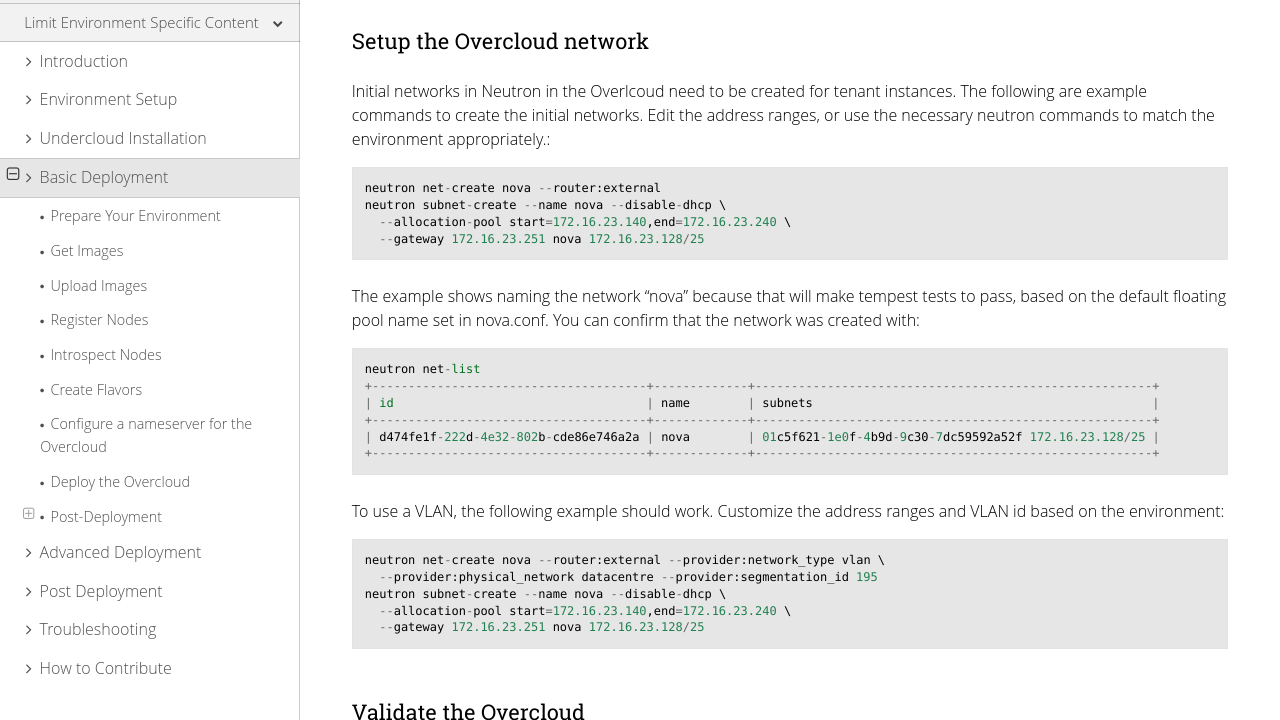
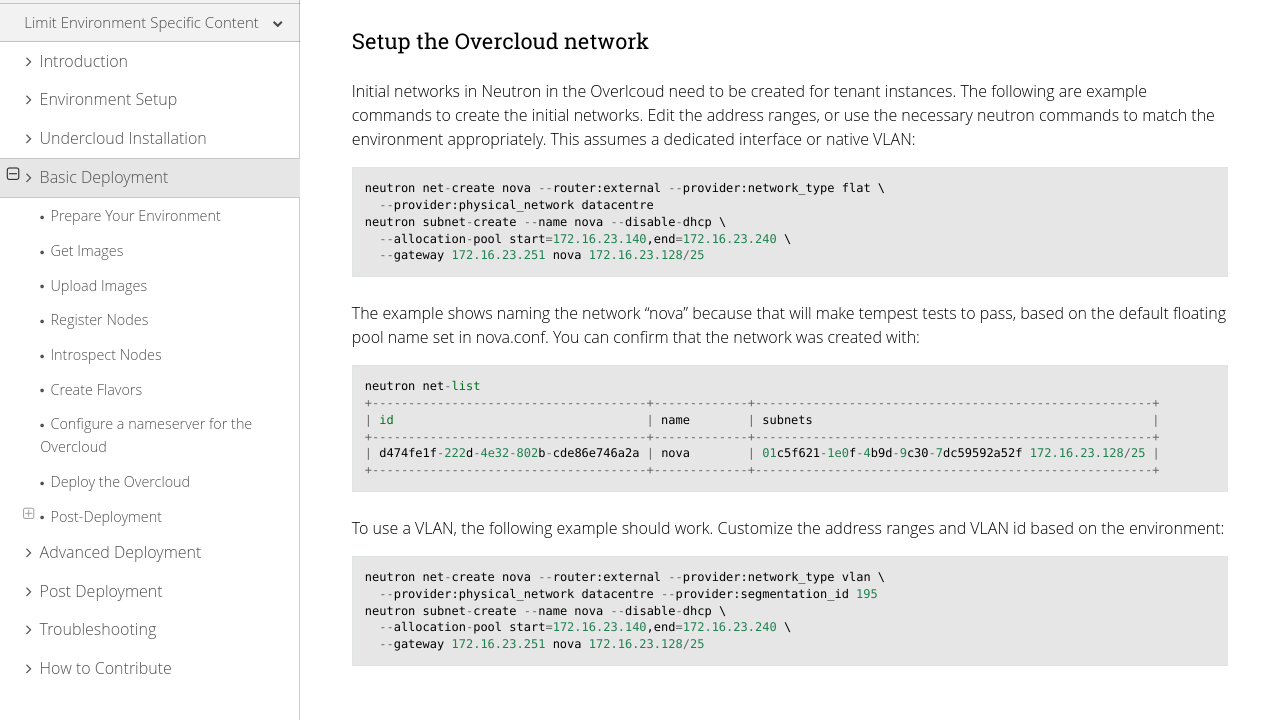
Before and after one commit to openstack-archive/instack-undercloud, a Sphinx documentation site: the page built from doc/source/basic_deployment/basic_deployment.rst, in a window 1280 px wide and 900 px high, scrolled down 5182 px, cut to the strip 180-900 px from the top of the window. Built offline with Sphinx 7.4.7 and the Read the Docs theme 2.0.0, drawn with Linux system fonts in a browser that asks for light colours.

Commit message:
Ensure network_type flat is passed when creating flat network
Previously the docs did not mention usage of network_type flat param
when creating the external network, which resulted in neutron
creating one of vxlan or gre type, depending on tenant network
type.

Change-Id: I9ba27d80b9f943964ed6da6000108ba59687cec5

```diff
--- a/doc/source/basic_deployment/basic_deployment.rst
+++ b/doc/source/basic_deployment/basic_deployment.rst
@@ -326,10 +326,11 @@
 Initial networks in Neutron in the Overlcoud need to be created for tenant
 instances. The following are example commands to create the initial networks.
 Edit the address ranges, or use the necessary neutron commands to match the
-environment appropriately.::
+environment appropriately. This assumes a dedicated interface or native VLAN::
 
 
-    neutron net-create nova --router:external
+    neutron net-create nova --router:external --provider:network_type flat \
+      --provider:physical_network datacentre
     neutron subnet-create --name nova --disable-dhcp \
       --allocation-pool start=172.16.23.140,end=172.16.23.240 \
       --gateway 172.16.23.251 nova 172.16.23.128/25
```
